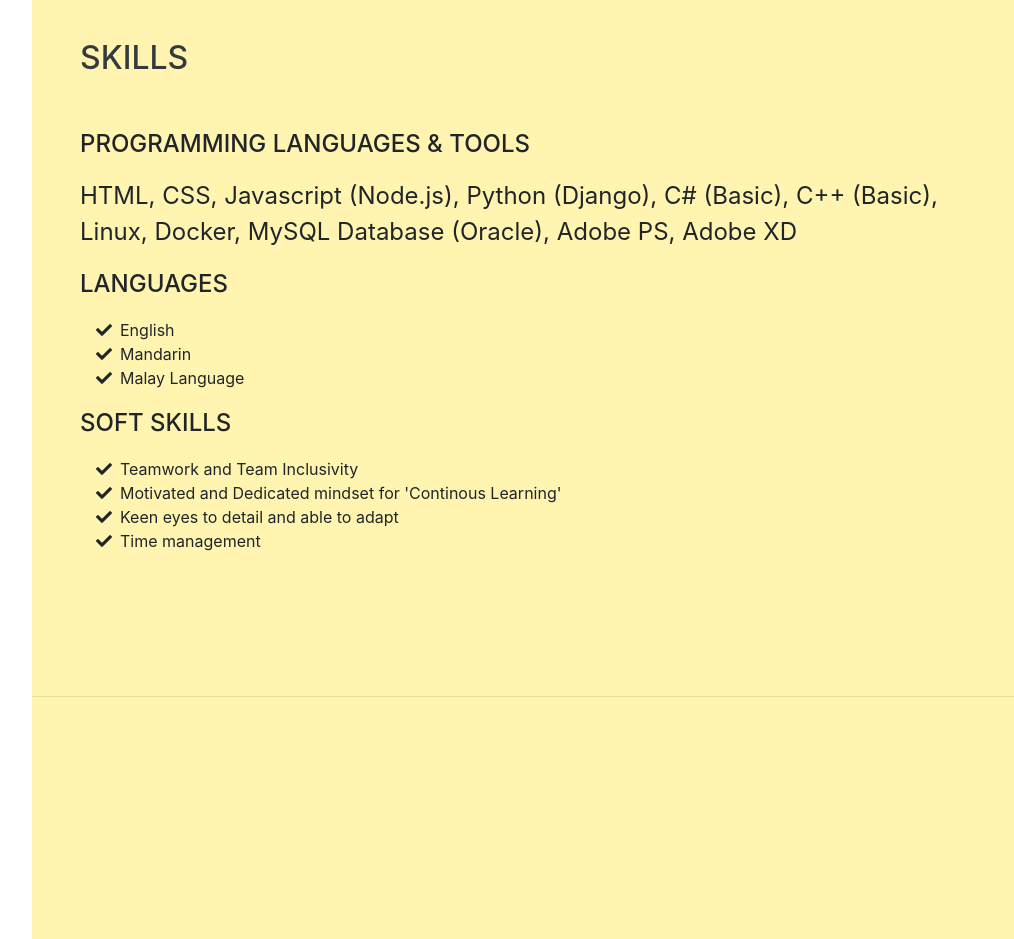
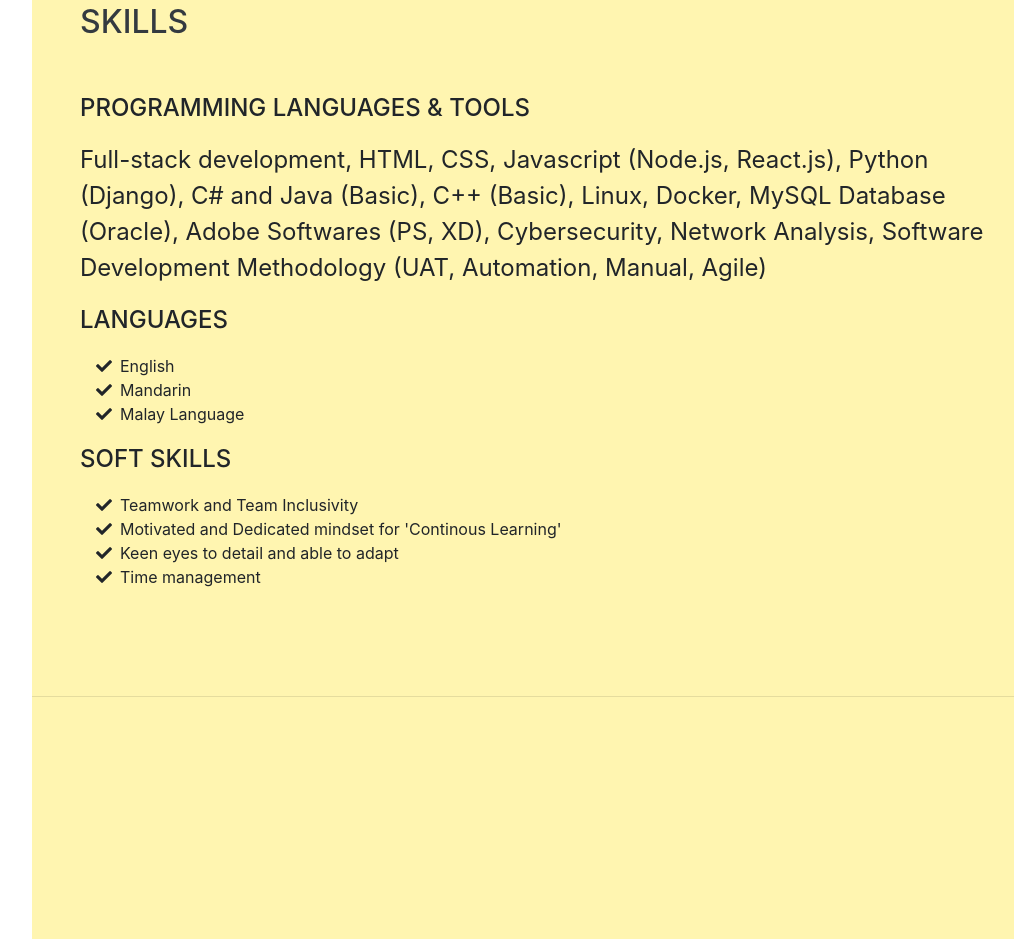
Before and after one commit to ianhtyen/ianyen.github.io, a website with bundled scripts: page index.html in a window 1280 px wide. Shown: the part 3062-4001 px from the top of the page, without its empty margins (240-1254 px from the left). Built offline with nearby package versions, Linux system fonts and the light colour scheme; a web font is replaced by a local one.

Commit message:
Update index.html

```diff
--- a/index.html
+++ b/index.html
@@ -213,7 +213,7 @@
         <div class="subheading mb-3">Programming Languages &amp; Tools</div>
         <ul class="list-inline dev-icons">
           <li class="list-inline-item">
-            HTML, CSS, Javascript (Node.js), Python (Django), C# (Basic), C++ (Basic), Linux, Docker, MySQL Database (Oracle), Adobe PS, Adobe XD
+            Full-stack development, HTML, CSS, Javascript (Node.js, React.js), Python (Django), C# and Java (Basic), C++ (Basic), Linux, Docker, MySQL Database (Oracle), Adobe Softwares (PS, XD), Cybersecurity, Network Analysis, Software Development Methodology (UAT, Automation, Manual, Agile)
           </li>
         </ul>
 
```
